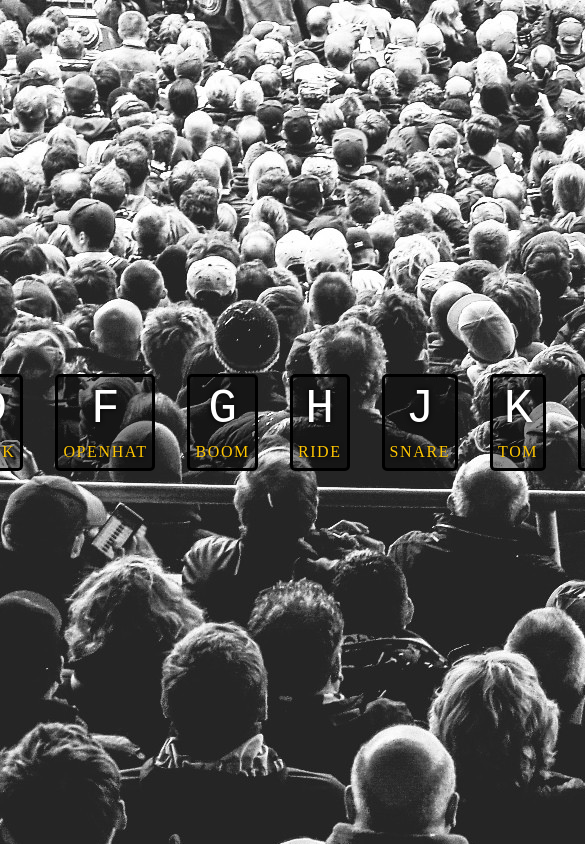
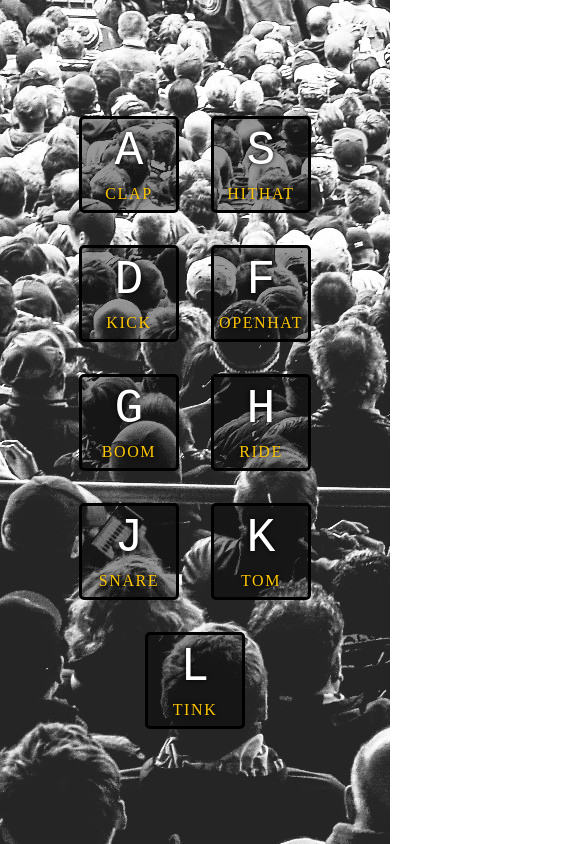
Before and after one commit to Vedant950/Web_Projects, a plain HTML site: page Drum_Kit/index.html in a window 390 px wide. Shown: the top 844 px of the page, 585 px wide, since content can reach past the window. Drawn offline with Linux system fonts and the light colour scheme.

Commit message:
added responsiveness

```diff
--- a/Drum_Kit/style.css
+++ b/Drum_Kit/style.css
@@ -15,6 +15,8 @@ body{
     width: 100vw;
     align-items: center;
     justify-content: center;
+    flex-wrap: wrap;
+    align-content: center;
 }
 
 .key{
```
